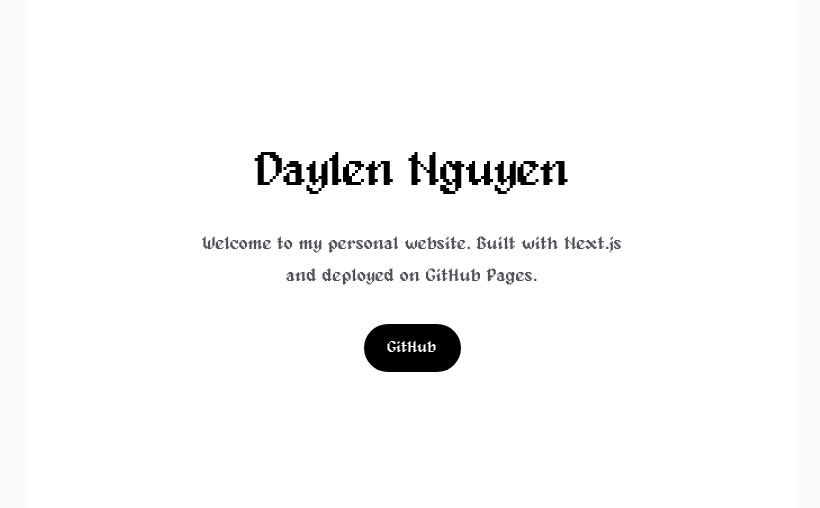
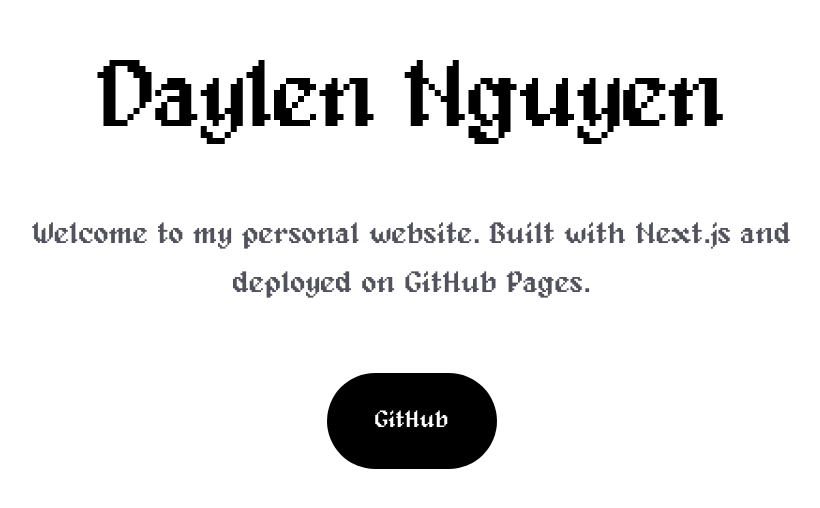
Before and after one commit to daylennguyen/daylennguyen.github.io, a Next.js app: page / in a window 1280 px wide. Shown: the part 140-648 px from the top of the page, without its empty margins (228-1048 px from the left). Built offline with nearby package versions, Linux system fonts and the light colour scheme.

Commit message:
Update layout in page.tsx: increase max width, adjust spacing, and enhance typography for improved visual presentation

```diff
--- a/app/page.tsx
+++ b/app/page.tsx
@@ -1,17 +1,17 @@
 export default function Home() {
   return (
     <div className="flex min-h-screen items-center justify-center bg-zinc-50 dark:bg-black">
-      <main className="flex min-h-screen w-full max-w-3xl flex-col items-center justify-center py-32 px-16 bg-white dark:bg-black">
-        <div className="flex flex-col items-center gap-8 text-center">
-          <h1 className="text-5xl tracking-tight text-black dark:text-zinc-50">
+      <main className="flex min-h-screen w-full max-w-6xl flex-col items-center justify-center py-32 px-16 bg-white dark:bg-black">
+        <div className="flex flex-col items-center gap-16 text-center">
+          <h1 className="text-8xl tracking-tight text-black dark:text-zinc-50">
             Daylen Nguyen
           </h1>
-          <p className="max-w-md text-lg leading-8 text-zinc-600 dark:text-zinc-400">
+          <p className="max-w-3xl text-3xl leading-relaxed text-zinc-600 dark:text-zinc-400">
             Welcome to my personal website. Built with Next.js and deployed on GitHub Pages.
           </p>
-          <div className="flex flex-col gap-4 text-base sm:flex-row">
+          <div className="flex flex-col gap-8 text-2xl sm:flex-row">
             <a
-              className="flex h-12 w-full items-center justify-center gap-2 rounded-full bg-black px-6 text-white transition-colors hover:bg-zinc-800 dark:bg-white dark:text-black dark:hover:bg-zinc-200 sm:w-auto"
+              className="flex h-24 w-full items-center justify-center gap-4 rounded-full bg-black px-12 text-white transition-colors hover:bg-zinc-800 dark:bg-white dark:text-black dark:hover:bg-zinc-200 sm:w-auto"
               href="https://github.com/daylennguyen"
               target="_blank"
               rel="noopener noreferrer"
```
